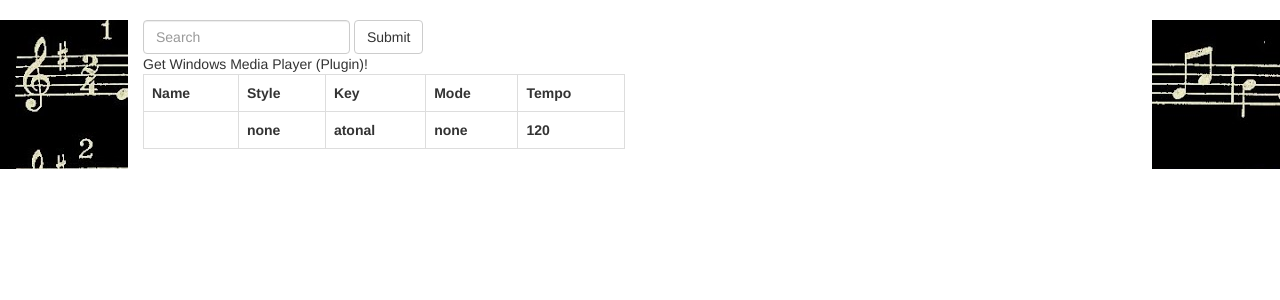
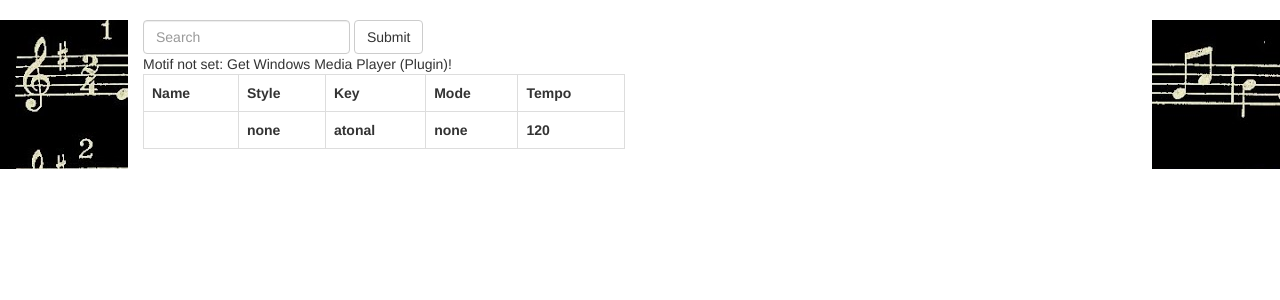
Before and after one commit to woodenToaster/RandoMIDI, a PHP site: page /createMIDI.php in a window 1280 px wide. Shown: the part 52-352 px from the top of the page. Run offline with PHP 8.4, Linux system fonts and the light colour scheme; data that the repository does not hold is empty; some libraries are stand-ins or nearby versions.

Commit message:
Check default motif

```diff
--- a/createMIDI.php
+++ b/createMIDI.php
@@ -106,6 +106,7 @@
 
       if(isset($_POST["motif"]) and $_POST["motif"] != "") {
         $motif = $_POST["motif"];
+        echo "Motif is set:  " . $motif;
         //See if this motif is already in the DB
         $stmt = $conn->prepare('SELECT * FROM MOTIFS WHERE Motif = ?');
         $stmt->bind_param('s', $motif);
@@ -133,6 +134,7 @@
           "ORDER BY RAND() LIMIT 1"
         );
         $motif = $result->fetch_assoc()['Motif'];
+        echo "Motif not set: " . $motif;
       }
 
       if(isset($_POST["progression"])) {
```
